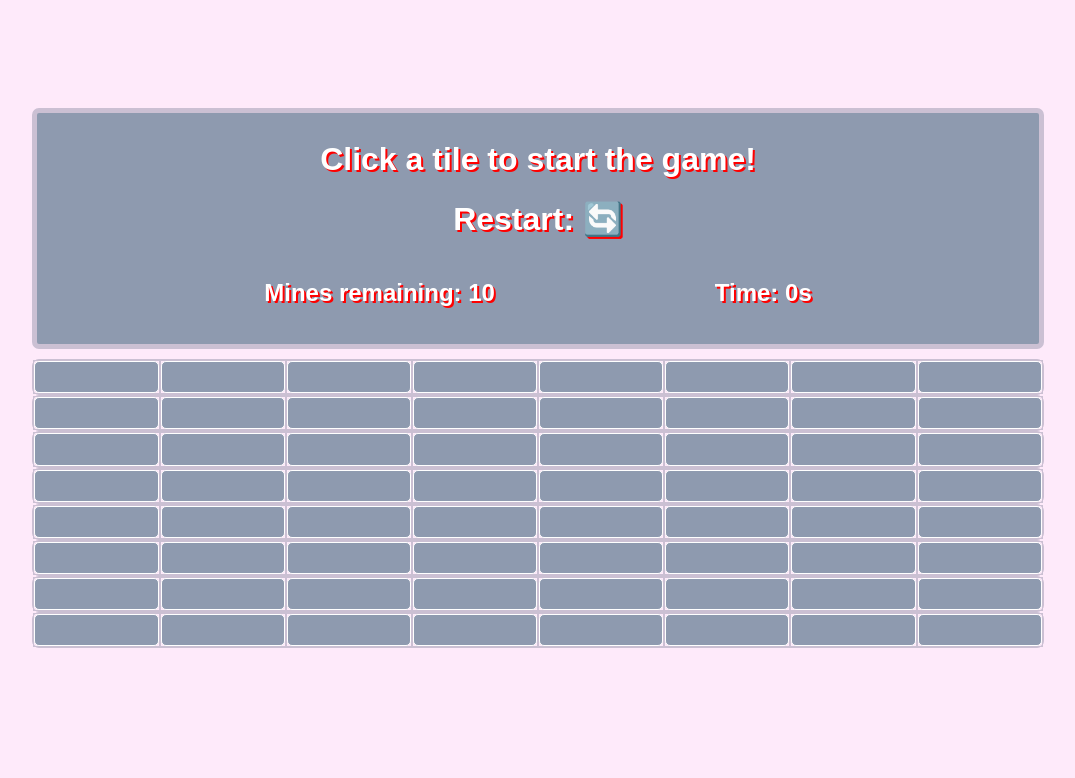
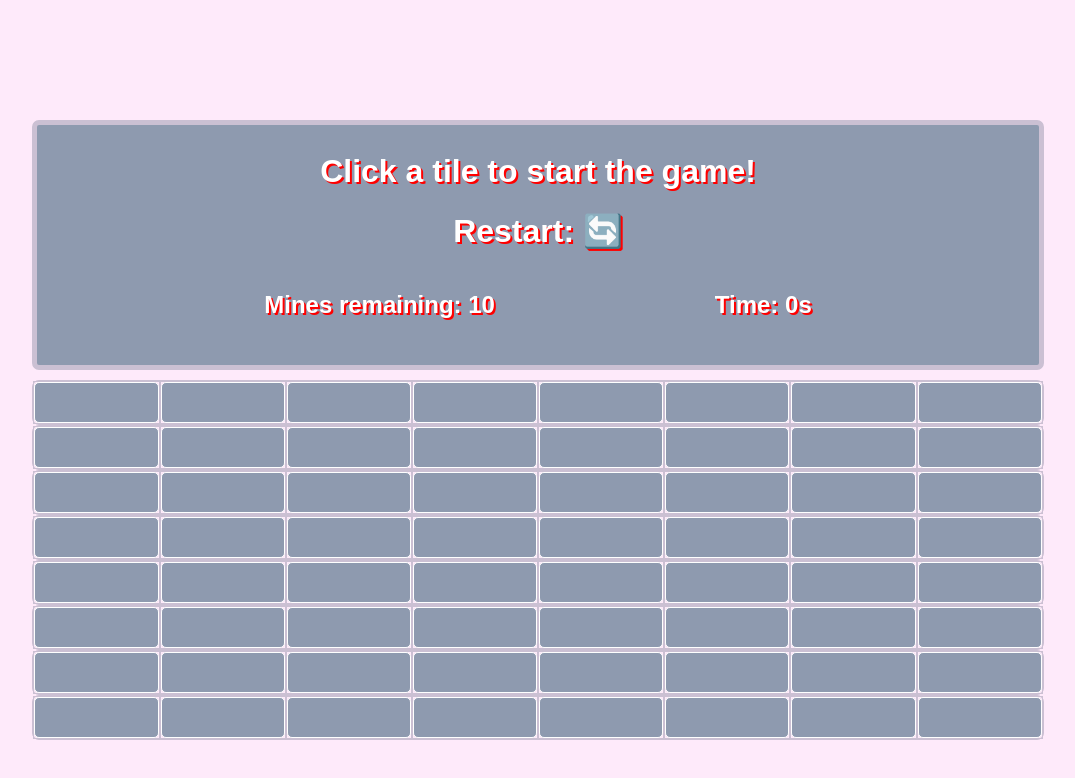
Before and after one commit to Domlr/minesweeper, a React (Create React App) app: page / in a window 1280 px wide. Shown: the top 778 px of the page, without its empty margins (102-1177 px from the left). Built offline with nearby package versions, Linux system fonts and the light colour scheme.

Commit message:
make it look a little better on mobile

```diff
--- a/src/components/Board.scss
+++ b/src/components/Board.scss
@@ -31,9 +31,8 @@
   display: flex;
   align-items: center;
   justify-content: center;
-
   .game-info {
-    margin-top: 100px;
+    margin-top: 20px;
     margin-bottom: 10px;
     background-color: $primary-color;
     border-style: solid;
@@ -44,11 +43,14 @@
     color: #fff;
     min-height: 100px;
     border-radius: 7px;
+  }
+  @media only screen and (min-width: 1200px) {
+    margin-top: 100px;
+  }
 
-    .information {
-      display: flex;
-      justify-content: space-evenly;
-    }
+  .information {
+    display: flex;
+    justify-content: space-evenly;
   }
 
   .cell {
```
